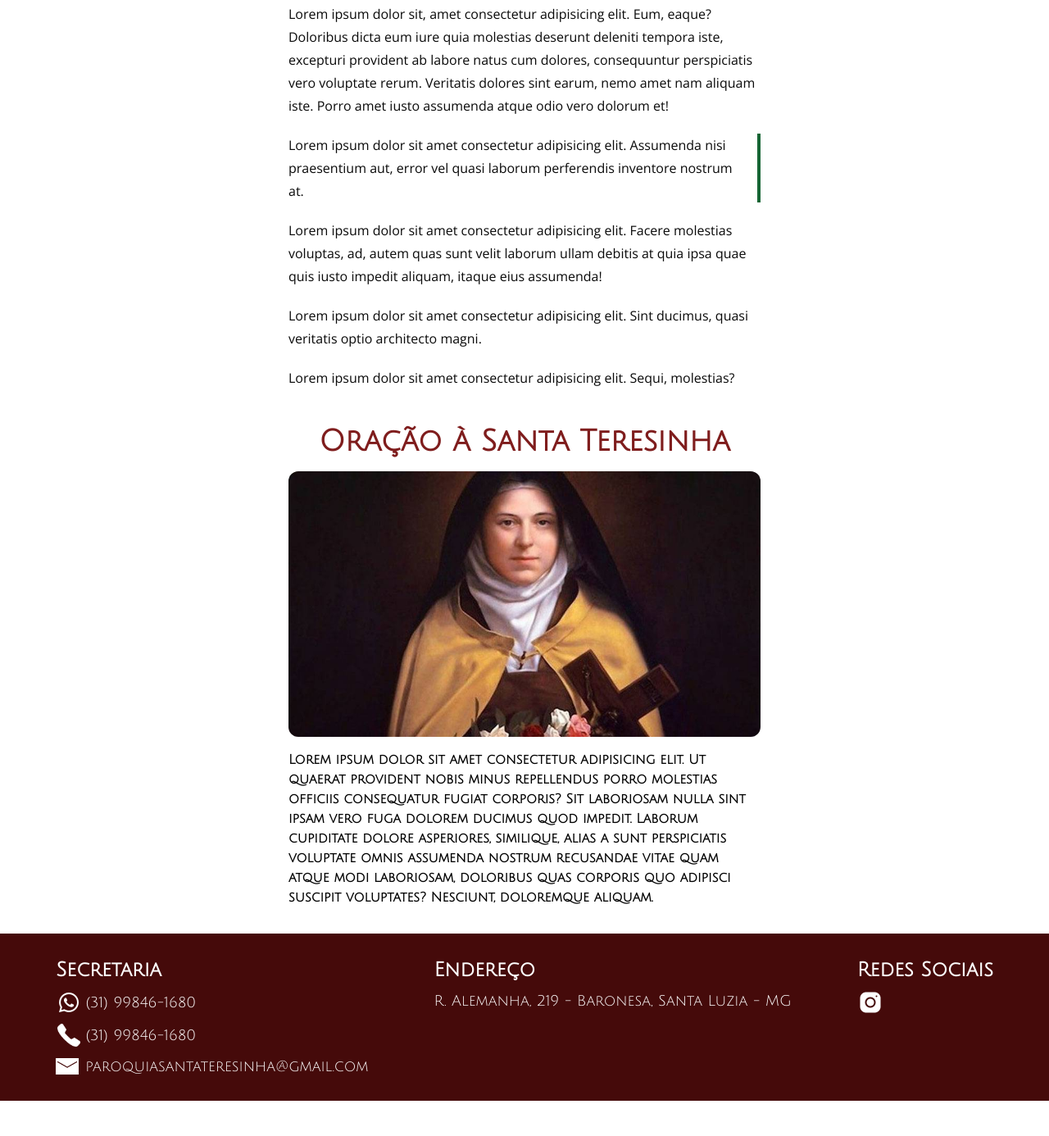
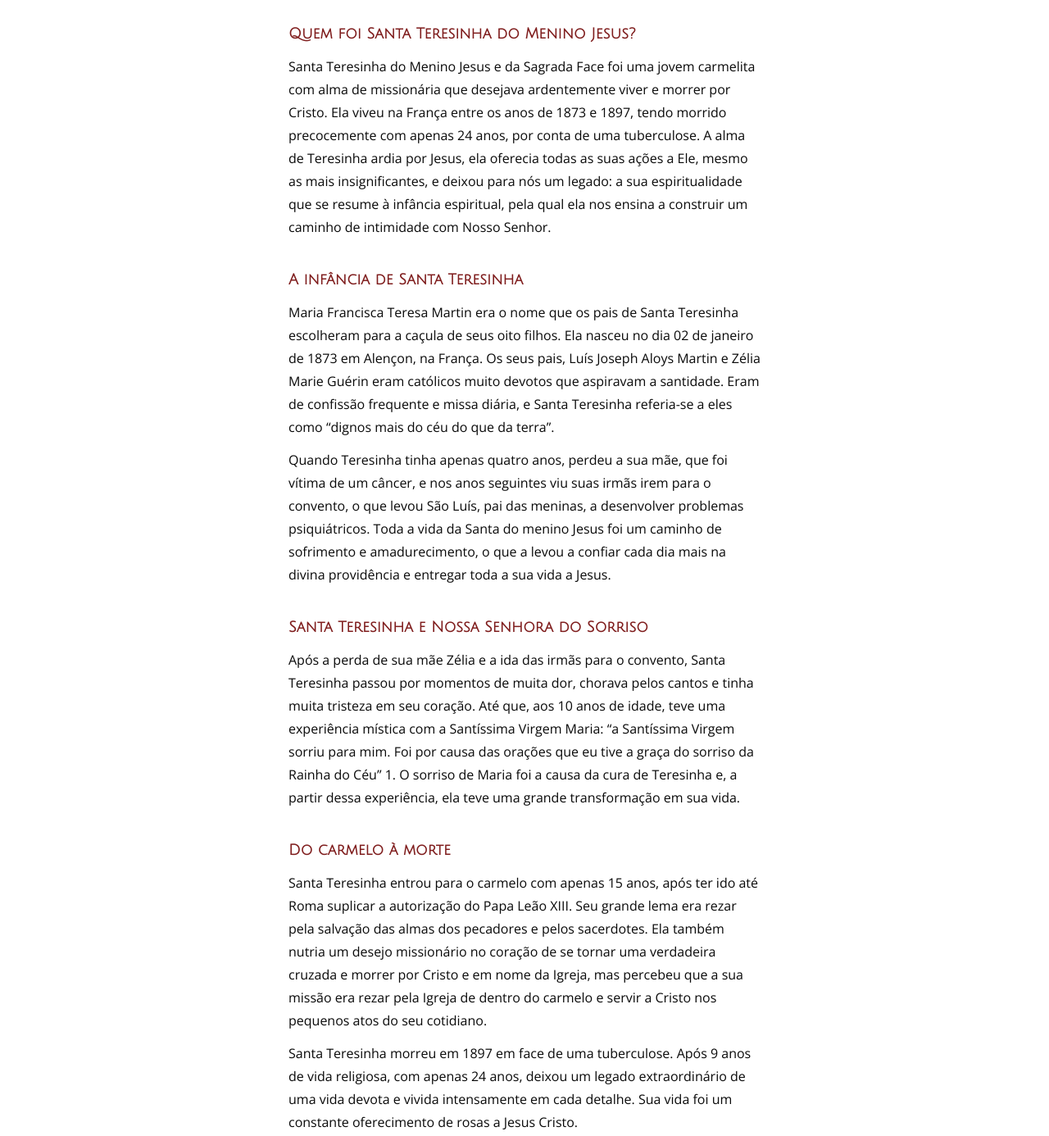
Before and after one commit to mateusathos/igreja-santa-teresinha, a plain HTML site: page teresinha.html in a window 1280 px wide. Shown: the part 517-1903 px from the top of the page at 82% size. Before the commit the page ends 1860 px from the top, so only its background shows below. Drawn offline with nearby package versions, Linux system fonts and the light colour scheme.

Commit message:
Add files via upload

```diff
--- a/styles.css
+++ b/styles.css
@@ -13,6 +13,18 @@
 }
 
 .definicao p{
+    font-family: "Open Sans", sans-serif;
+    font-size: 16px;
+    color: oklch(14.5% 0 0);
+}
+
+#avisos p {
+    font-family: "Open Sans", sans-serif;
+    font-size: 16px;
+    color: oklch(14.5% 0 0);
+}
+
+#oracao {
     font-family: "Open Sans", sans-serif;
     font-size: 16px;
     color: oklch(14.5% 0 0);
--- a/teresinha.html
+++ b/teresinha.html
@@ -19,29 +19,64 @@
         <img src="imgs/teresinha/teresinha.jpg" alt="" class="min-h-52 object-cover max-w-80 lg:max-w-lg xl:max-w-xl 2xl:max-w-2xl rounded-xl">
       </div>
 
-      <div class="definicao m-6 text-xl flex flex-col gap-5 md:max-w-md lg:max-w-lg xl:max-w-xl 2xl:max-w-2xl text-left">
-          <p class="text-red-900">Lorem ipsum dolor sit, amet consectetur adipisicing elit. Eum, eaque? Doloribus dicta eum iure quia molestias deserunt deleniti tempora iste, excepturi provident ab labore natus cum dolores, consequuntur perspiciatis vero voluptate rerum. Veritatis dolores sint earum, nemo amet nam aliquam iste. Porro amet iusto assumenda atque odio vero dolorum et!</p>
+      <div class="definicao m-6 text-xl flex flex-col gap-3 md:max-w-md lg:max-w-lg xl:max-w-xl 2xl:max-w-2xl text-left">
+          <h1 class="text-red-900 text-lg mt-6 font-bold">Quem foi Santa Teresinha do Menino Jesus?</h1>
+          <p>Santa Teresinha do Menino Jesus e da Sagrada Face foi uma jovem carmelita
+            com alma de missionária que desejava ardentemente viver e morrer por Cristo. Ela viveu na França entre
+            os anos de 1873 e 1897, tendo morrido precocemente com apenas 24 anos, por conta de uma tuberculose.
+            A alma de Teresinha ardia por Jesus, ela oferecia todas as suas ações a Ele, mesmo as mais
+            insignificantes, e deixou para nós um legado: a sua espiritualidade que se resume à infância espiritual,
+            pela qual ela nos ensina a construir um caminho de intimidade com Nosso Senhor.</p>
 
-          <p class="text-red-900 border-r-4 pr-3 border-green-800">
-          Lorem ipsum dolor sit amet consectetur adipisicing elit. Assumenda nisi praesentium aut, error vel quasi laborum perferendis inventore nostrum at.</p>
+          <h1 class="text-red-900 text-lg mt-6 font-bold">A infância de Santa Teresinha</h1>
+          <p>Maria Francisca Teresa Martin era o nome que os pais de Santa Teresinha escolheram para a caçula de
+            seus oito filhos. Ela nasceu no dia 02 de janeiro de 1873 em Alençon, na França. Os seus pais, Luís
+            Joseph Aloys Martin e Zélia Marie Guérin eram católicos muito devotos que aspiravam a santidade. Eram
+            de confissão frequente e missa diária, e Santa Teresinha referia-se a eles como “dignos mais do céu do
+            que da terra”. </p>
+          <p>Quando Teresinha tinha apenas quatro anos, perdeu a sua mãe, que foi vítima de um câncer, e nos anos
+            seguintes viu suas irmãs irem para o convento, o que levou São Luís, pai das meninas, a desenvolver
+            problemas psiquiátricos. Toda a vida da Santa do menino Jesus foi um caminho de sofrimento e
+            amadurecimento, o que a levou a confiar cada dia mais na divina providência e entregar toda a sua vida
+            a Jesus.</p>
 
-          <p class="text-neutral-900">Lorem ipsum dolor sit amet consectetur adipisicing elit. Facere molestias voluptas, ad, autem quas sunt velit laborum ullam debitis at quia ipsa quae quis iusto impedit aliquam, itaque eius assumenda!
-          </p>
+          <h1 class="text-red-900 text-lg mt-6 font-bold">Santa Teresinha e Nossa Senhora do Sorriso</h1>
+          <p>Após a perda de sua mãe Zélia e a ida das irmãs para o convento, Santa Teresinha passou por
+            momentos de muita dor, chorava pelos cantos e tinha muita tristeza em seu coração. Até que, aos 10 anos
+            de idade, teve uma experiência mística com a Santíssima Virgem Maria: “a Santíssima Virgem sorriu
+            para mim. Foi por causa das orações que eu tive a graça do sorriso da Rainha do Céu” 1. O sorriso de
+            Maria foi a causa da cura de Teresinha e, a partir dessa experiência, ela teve uma grande transformação
+            em sua vida.</p>
 
-          <p class="text-green-900">Lorem ipsum dolor sit amet consectetur adipisicing elit. Sint ducimus, quasi veritatis optio architecto magni.</p>
+          <h1 class="text-red-900 text-lg mt-6 font-bold">Do carmelo à morte</h1>
+          <p>Santa Teresinha entrou para o carmelo com apenas 15 anos, após ter ido até Roma suplicar a
+            autorização do Papa Leão XIII. Seu grande lema era rezar pela salvação das almas dos pecadores e pelos
+            sacerdotes. Ela também nutria um desejo missionário no coração de se tornar uma verdadeira cruzada e
+            morrer por Cristo e em nome da Igreja, mas percebeu que a sua missão era rezar pela Igreja de dentro
+            do carmelo e servir a Cristo nos pequenos atos do seu cotidiano.</p>
+          <p>Santa Teresinha morreu em 1897 em face de uma tuberculose. Após 9 anos de vida religiosa, com apenas
+            24 anos, deixou um legado extraordinário de uma vida devota e vivida intensamente em cada detalhe.
+            Sua vida foi um constante oferecimento de rosas a Jesus Cristo.</p>
 
-          <p class="text-green-900">Lorem ipsum dolor sit amet consectetur adipisicing elit. Sequi, molestias?
-          </p>
+          <div class="flex justify-center">
+            <img src="imgs/teresinha/santa-teresinha-sendo-velada.jpeg" alt="" class="min-h-52 object-cover max-w-80 lg:max-w-lg xl:max-w-xl 2xl:max-w-2xl rounded-xl">
+          </div>
+
+          <div class="flex flex-col justify-center items-center gap-4">
+            <h1 class="mx-4 mt-10 text-center text-3xl lg:text-4xl font-bold text-red-900">A espiritualidade de Santa Teresinha</h1>
+          </div>
+
+          <p class="mt-3">A pequena via, também chamada “infância espiritual” era a espiritualidade que Santa Teresinha
+            vivia e defendia como forma de alcançar a verdadeira santidade. Basicamente, trata-se de reconhecer-se
+            pequeno e frágil diante de Deus e permitir que Ele guie e engrandeça as nossas ações. Isso se dá através
+            da nossa entrega total e constante a Ele, nos detalhes do nosso cotidiano. A Pequena Via é um caminho de
+            humildade, sacrifício e amor.</p>
+          <p>Santa Teresinha nos faz perceber o quanto é grandioso para Deus o oferecimento das nossas simples
+            ações cotidianas que parecem insignificantes e até mesmo chatas. Se forem feitas com amor e dedicação,
+            tais ações tornam-se flores no jardim de Cristo. Em sua autobiografia, Teresinha escreve: “Há somente
+            uma coisa a ser feita: oferecer a Jesus as flores dos pequenos sacrifícios”.</p>
       </div>
-
-      <div class="flex flex-col justify-center items-center gap-4">
-        <h1 class="mx-4 mt-5 text-center text-3xl lg:text-4xl font-bold text-red-900">Oração à Santa Teresinha</h1>
-        <img src="imgs/teresinha/teresinha-2.jpg" alt="" class="min-h-52 object-cover max-w-80 lg:max-w-lg xl:max-w-xl 2xl:max-w-2xl rounded-xl">
-        <p class="mx-12 text-start font-bold md:max-w-md lg:max-w-lg xl:max-w-xl 2xl:max-w-2xl">Lorem ipsum dolor sit amet consectetur adipisicing elit. Ut quaerat provident nobis minus repellendus porro molestias officiis consequatur fugiat corporis? Sit laboriosam nulla sint ipsam vero fuga dolorem ducimus quod impedit. Laborum cupiditate dolore asperiores, similique, alias a sunt perspiciatis voluptate omnis assumenda nostrum recusandae vitae quam atque modi laboriosam, doloribus quas corporis quo adipisci suscipit voluptates? Nesciunt, doloremque aliquam.</p>
       </div>
-    </div>
-
-
-    <div id="footer"></div>
-</body>
+      <div id="footer"></div>
+    </body>
 </html>
```
Also changed, not shown: avisos.html (+11 -9 lines), batismo.html (+1 -1 lines), confissao.html (+4 -4 lines), contatos.html (+2 -1 lines), crisma.html (+1 -1 lines), doacao.html (+1 -1 lines), index.html (+2 -2 lines).
